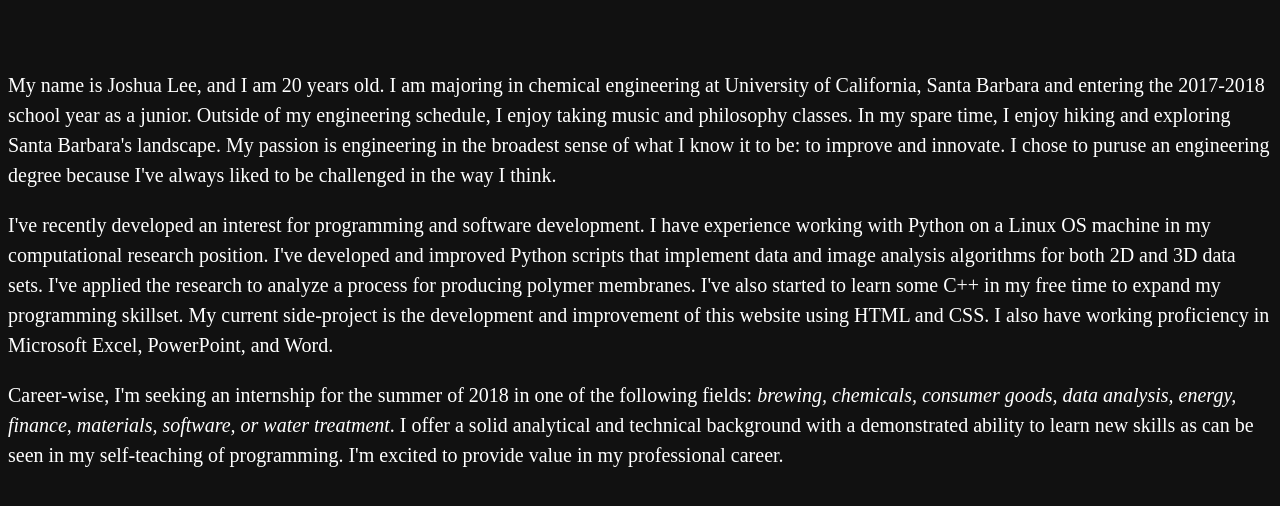
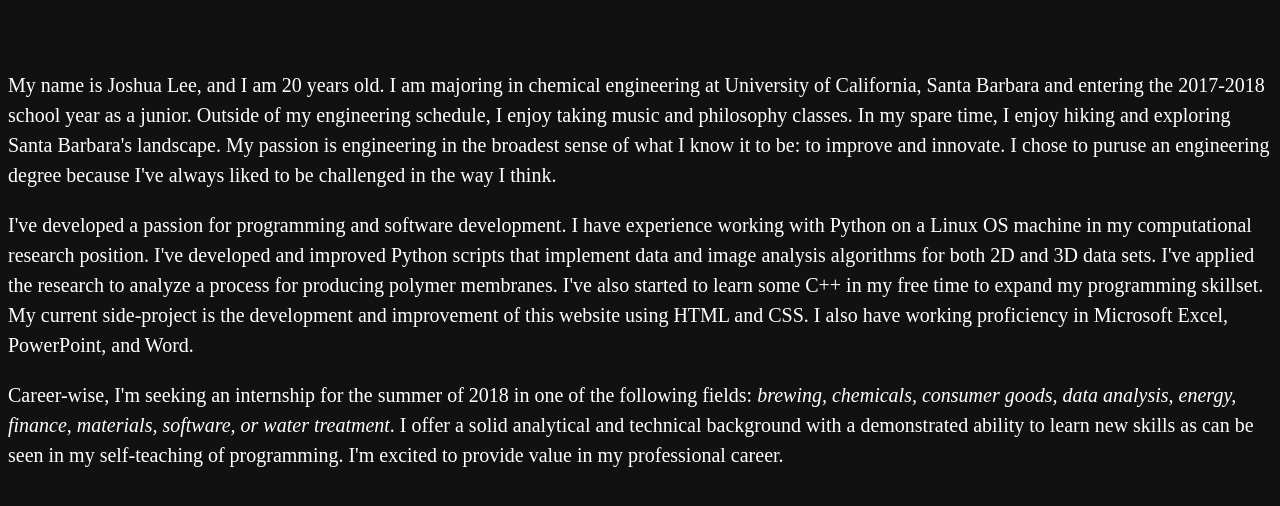
Before and after one commit to 1996leejoshua/1996leejoshua.github.io, a Jekyll site: the page built from index.html, in a window 1280 px wide and 900 px high, scrolled down 1613 px, cut to the strip 46-586 px from the top of the window. Shown: the top 506 px of the strip. Built offline with Jekyll 4.4.1, drawn with Linux system fonts in a browser that asks for light colours.

Commit message:
Update index.html

```diff
--- a/index.html
+++ b/index.html
@@ -40,7 +40,7 @@ title: Joshua Lee
 				My name is Joshua Lee, and I am 20 years old. I am majoring in chemical engineering at University of California, Santa Barbara and entering the 2017-2018 school year as a junior. Outside of my engineering schedule, I enjoy taking music and philosophy classes. In my spare time, I enjoy hiking and exploring Santa Barbara's landscape. My passion is engineering in the broadest sense of what I know it to be: to improve and innovate. I chose to puruse an engineering degree because I've always liked to be challenged in the way I think.
 			</p>
 			<p>
-				I've recently developed an interest for programming and software development. I have experience working with Python on a Linux OS machine in my computational research position. I've developed and improved Python scripts that implement data and image analysis algorithms for both 2D and 3D data sets. I've applied the research to analyze a process for producing polymer membranes. I've also started to learn some C++ in my free time to expand my programming skillset. My current side-project is the development and improvement of this website using HTML and CSS. I also have working proficiency in Microsoft Excel, PowerPoint, and Word.
+				I've developed a passion for programming and software development. I have experience working with Python on a Linux OS machine in my computational research position. I've developed and improved Python scripts that implement data and image analysis algorithms for both 2D and 3D data sets. I've applied the research to analyze a process for producing polymer membranes. I've also started to learn some C++ in my free time to expand my programming skillset. My current side-project is the development and improvement of this website using HTML and CSS. I also have working proficiency in Microsoft Excel, PowerPoint, and Word.
 			</p>
 			<p>
 				Career-wise, I'm seeking an internship for the summer of 2018 in one of the following fields: <i>brewing, chemicals, consumer goods, data analysis, energy, finance, materials, software, or water treatment</i>. I offer a solid analytical and technical background with a demonstrated ability to learn new skills as can be seen in my self-teaching of programming. I'm excited to provide value in my professional career.
```
